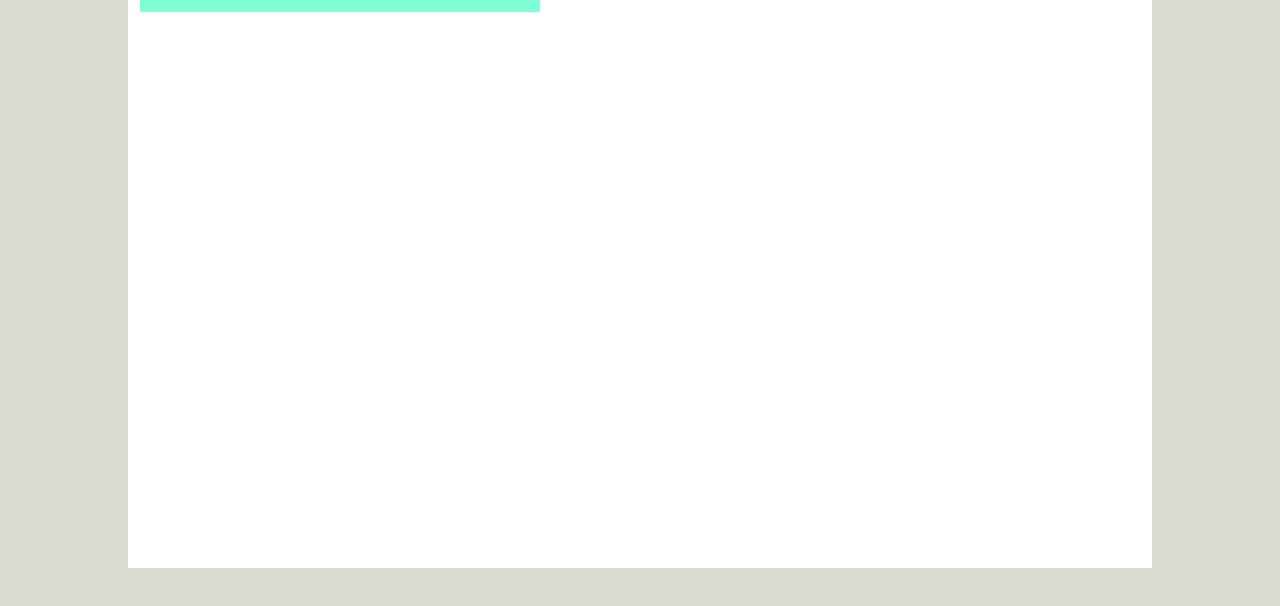
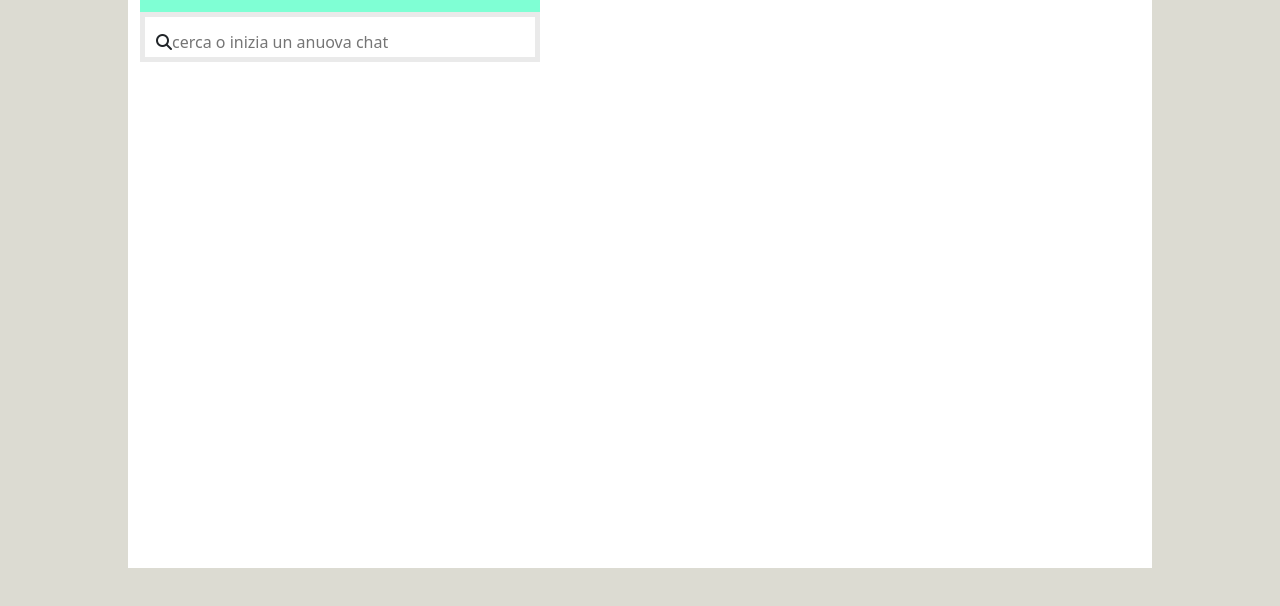
Before and after one commit to giuseppemaisto/vue-boolzapp, a plain HTML site: page index.html in a window 1280 px wide. Shown: the part 192-798 px from the top of the page. Drawn offline with nearby package versions, Linux system fonts and the light colour scheme.

Commit message:
aggiunta barra di ricerca

```diff
--- a/css/style.css
+++ b/css/style.css
@@ -78,3 +78,19 @@
     padding: 15px 0 5px 15px;
     color: grey;
 }
+.cerca{
+    padding: 5px;
+    background-color: #eaeaea;
+    text-align: center;
+}
+.icona-cerca{
+    height: 40px;
+    border: none;
+    background-color: white;
+    padding: 10px 10px 0 0;
+}
+.cerca input{
+    height: 30px;
+    width: 90%;
+    border: none;
+}
--- a/index.html
+++ b/index.html
@@ -36,6 +36,14 @@
                         <a href="#">attiva notifiche desktop</a>
                     </div>
                 </div>
+                <div class="cerca">
+                    <div class="icona-cerca">
+                        <i class="fa-solid fa-magnifying-glass"></i>
+                        <input type="search" placeholder="cerca o inizia un anuova chat">
+                    </div>
+                </div>
+
+
             </div>
        </div>
     </div>
```
